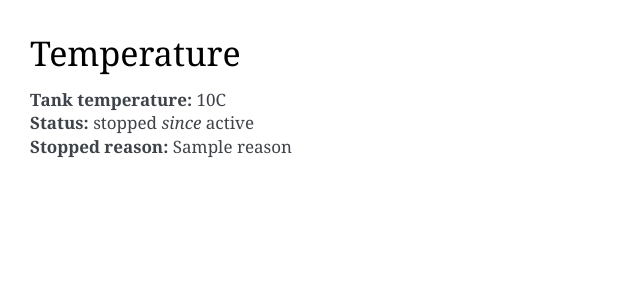
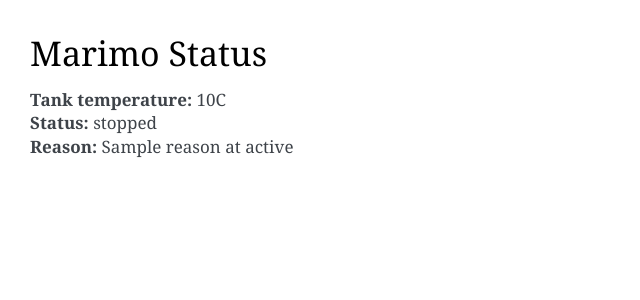
Before and after one commit to lomnom/MarimoCool, a Flask app: template marimo/web_service/templates/index.html in a window 1280 px wide. Shown: the top 300 px of the page, without its empty margins (0-640 px from the left). Run offline with Flask 3, Linux system fonts and the light colour scheme; the template is opened without the code that fills it: most values are stand-ins (such as "Sample title", 1, 10 or a date in 2020).

Commit message:
More info

```diff
--- a/marimo/web_service/run.py
+++ b/marimo/web_service/run.py
@@ -42,25 +42,27 @@ def index():
     except requests.exceptions.ConnectionError:
         return render_template("down.html", message = "temp_manager unreachable!")
 
-    timestamp = datetime.fromtimestamp(status["since"])
-    since = timestamp.strftime("%Y-%m-%d %H:%M:%S")
+    if status["since"]:
+        timestamp = datetime.fromtimestamp(status["since"])
+        since = timestamp.strftime("%Y-%m-%d %H:%M:%S")
+    else:
+        since = "never" # never_started
+
+    extra_params = {}
 
     if status["running"]:
         state = requests.get(manager_url + "/state").json()
-        return render_template(
-            "index.html",
-            temp = temp,
-            running = status["running"],
-            status_change = since,
-            phase = state["phase"]
-        )
-    else:
-        return render_template(
-            "index.html",
-            temp = temp,
-            running = status["running"],
-            status_change = since,
-            reason = status["info"]
-        )
+        extra_params["phase"] = state["phase"]
+    elif status["reason"] == "crashed":
+        extra_params["error"] = status["info"]
+
+    return render_template(
+        "index.html",
+        temp = temp,
+        running = status["running"],
+        status_change = since,
+        reason = status["reason"],
+        **extra_params
+    )
 
 app.run("0.0.0.0", port=settings["port"])
--- a/marimo/web_service/templates/down.html
+++ b/marimo/web_service/templates/down.html
@@ -7,7 +7,7 @@
         Service down!
     </h1>
 
-    {{message}}
+    <strong>{{message}}</strong>
 
     <br />
 {% endblock %}
--- a/marimo/web_service/templates/index.html
+++ b/marimo/web_service/templates/index.html
@@ -1,10 +1,10 @@
 {% extends "base.html" %}
 
-{% block title %}Temperature{% endblock %}
+{% block title %}Marimo Status{% endblock %}
 
 {% block contents %}
     <h1>
-        Temperature
+        Marimo Status
     </h1>
 
     <strong>Tank temperature: </strong> {{temp}}C <br />
@@ -14,13 +14,16 @@
         running
     {% else %}
         stopped
-    {% endif %}
-    <i>since</i> {{status_change}}  <br />
+    {% endif %} <br />
+    <strong>Reason: </strong> {{reason}} at {{status_change}} <br />
 
     {% if running %}
         <strong>Cooling phase: </strong> {{phase}}  <br />
-    {% else %}
-        <strong>Stopped reason: </strong> {{reason}}  <br />
+    {% endif %}
+
+
+    {% if error %}
+        <strong>Crash log: </strong> {{error}}  <br />
     {% endif %}
 
     <br />
```
